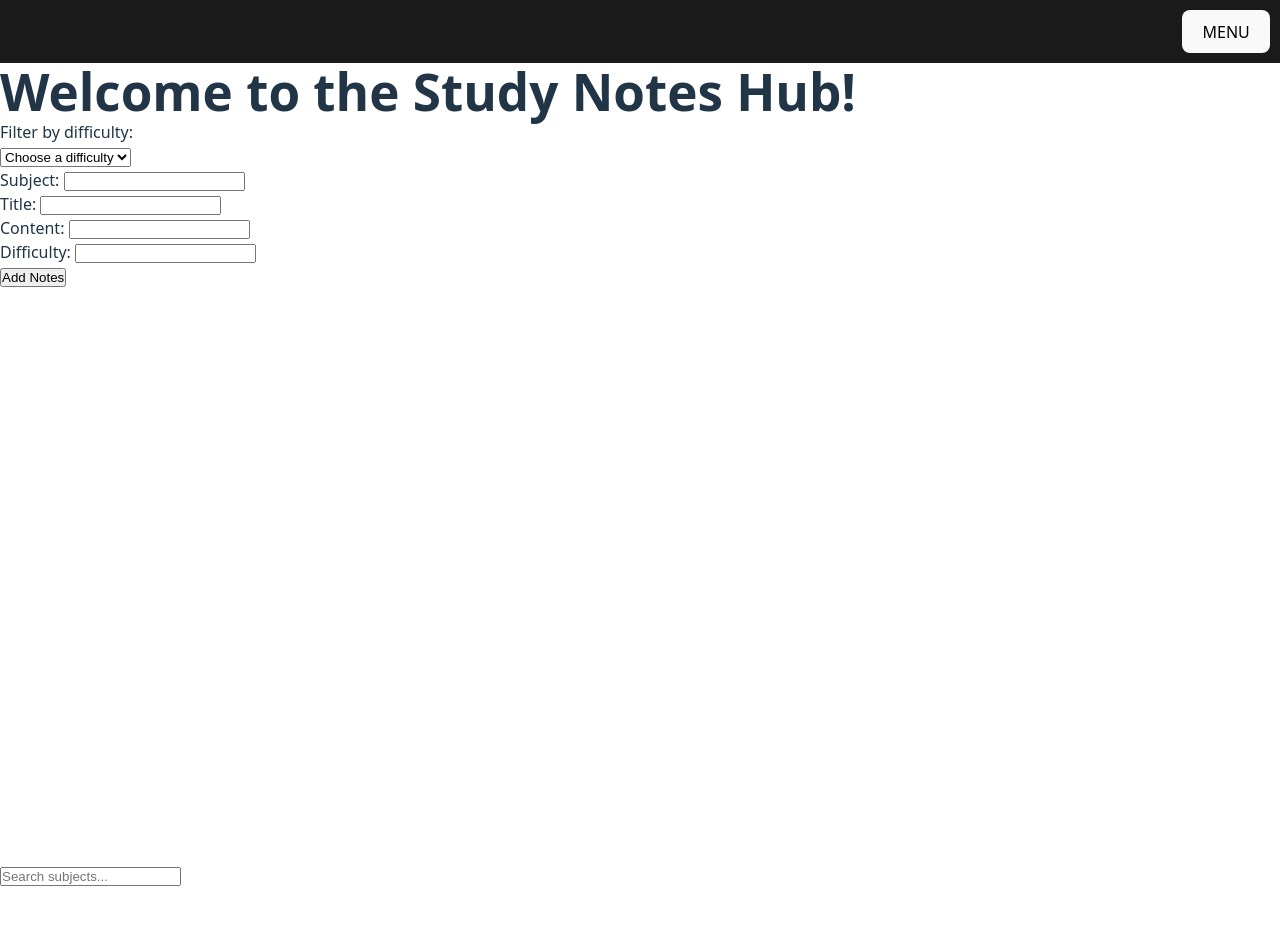
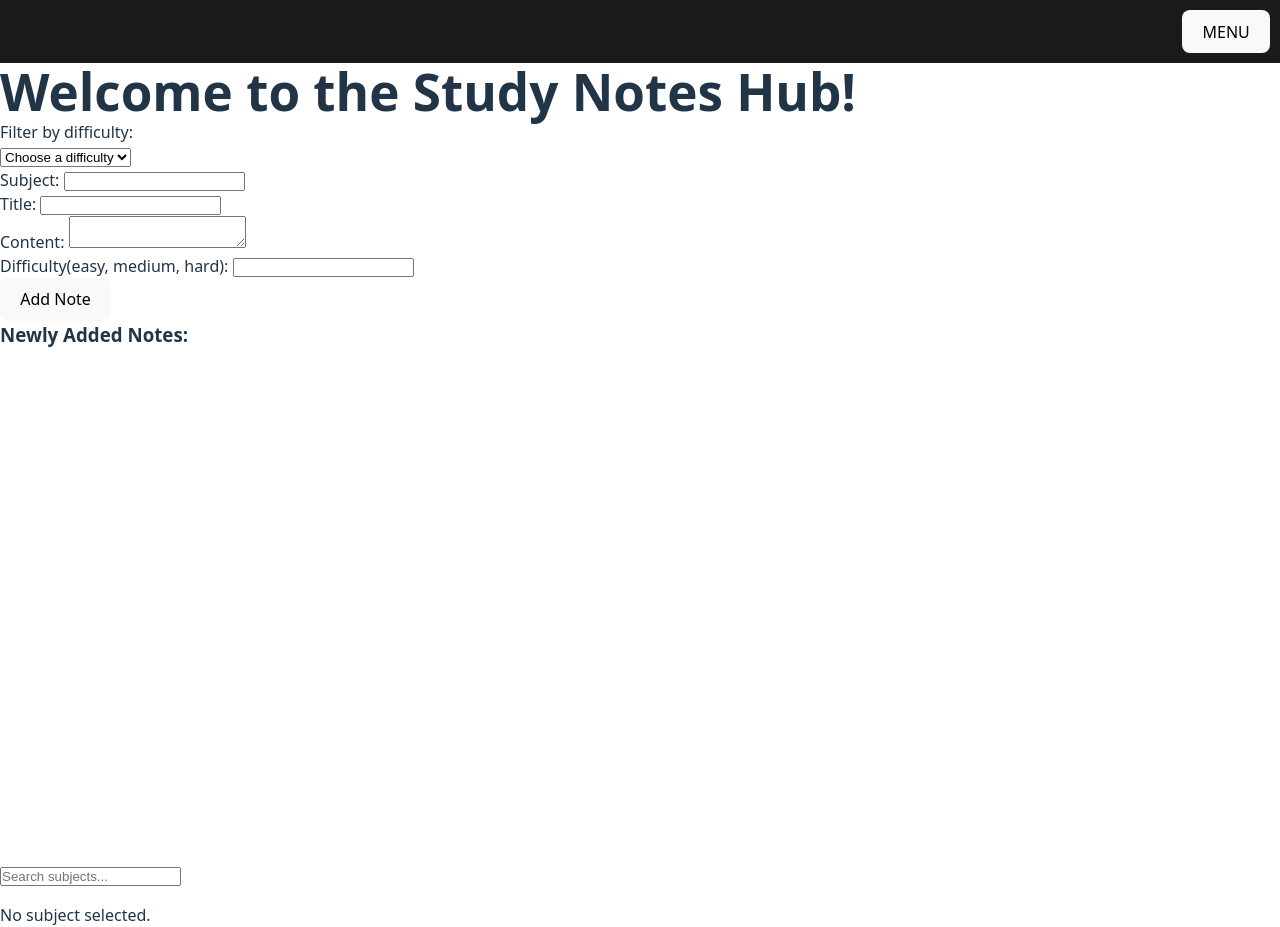
Before and after one commit to TapasPulis/Study-Notes-Hub, a React (Vite) app: page / in a window 1280 px wide. Before the commit the page ends 903 px from the top, so only its background shows below. Built offline with nearby package versions, Linux system fonts and the light colour scheme; the HTML template or start-up script is replaced by a standard one.

Commit message:
Completed the add notes feature

```diff
--- a/src/components/add.notes.component.tsx
+++ b/src/components/add.notes.component.tsx
@@ -1,21 +1,96 @@
+import React, { useState } from "react";
+import { notes } from "./data";
+import type { Note } from "./data";
+
 const AddNotes = () => {
+  const [notesList, setNotesList] = useState<Note[]>([]);
+  const [title, setTitle] = useState<string>("");
+  const [subject, setSubject] = useState<string>("");
+  const [content, setContent] = useState<string>("");
+  const [difficulty, setDifficulty] = useState<string>("");
+
+  const onSubmit = (event: React.FormEvent<HTMLFormElement>) => {
+    event.preventDefault();
+    const note: Note = {
+      id: notes.length + 1,
+      subject,
+      title,
+      content: <p>{content}</p>,
+      difficulty,
+    };
+    setNotesList([...notes, note]);
+  };
+
+  const handleSubjectChange = (event: React.ChangeEvent<HTMLInputElement>) => {
+    setSubject(event.target.value);
+  };
+
+  const handleTitleChange = (event: React.ChangeEvent<HTMLInputElement>) => {
+    setTitle(event.target.value);
+  };
+  const handleContentChange = (
+    event: React.ChangeEvent<HTMLTextAreaElement>
+  ) => {
+    setContent(event.target.value);
+  };
+  const handleDifficultyChange = (
+    event: React.ChangeEvent<HTMLInputElement>
+  ) => {
+    setDifficulty(event.target.value);
+  };
+  const filterNewNote = notesList.filter(
+    (note) => note.subject === `${subject}` // filters through notesList to find the subject that matches the subject entered in the form
+  );
+
   return (
     <div>
-      <form>
+      <form onSubmit={onSubmit}>
         <label htmlFor="subject">Subject: </label>
-        <input type="text" name="subject" id="subject" />
+        <input
+          type="text"
+          name="subject"
+          id="subject"
+          value={subject}
+          onChange={handleSubjectChange}
+        />
         <br />
         <label htmlFor="title">Title: </label>
-        <input type="text" name="title" id="title" />
+        <input
+          type="text"
+          name="title"
+          id="title"
+          value={title}
+          onChange={handleTitleChange}
+        />
         <br />
         <label htmlFor="content">Content: </label>
-        <input type="text" name="content" id="content" />
+        <textarea
+          name="content"
+          id="content"
+          value={content}
+          onChange={handleContentChange}
+        />
         <br />
-        <label htmlFor="difficulty">Difficulty: </label>
-        <input type="text" name="difficulty" id="difficulty" />
+        <label htmlFor="difficulty">Difficulty(easy, medium, hard): </label>
+        <input
+          type="text"
+          name="difficulty"
+          id="difficulty"
+          value={difficulty}
+          onChange={handleDifficultyChange}
+        />
         <br />
-        <input type="submit" value="Add Notes" />
+        <button type="submit">Add Note</button>
       </form>
+      <h3>Newly Added Notes:</h3>
+      <ul>
+        {filterNewNote.map((note) => (
+          <li key={note.id}>
+            <h4>{note.title}</h4>
+            <div>{note.content}</div>
+          </li>
+        ))}
+      </ul>
     </div>
   );
 };
--- a/src/components/dark.light.tsx
+++ b/src/components/dark.light.tsx
@@ -9,6 +9,8 @@ export default function ThemeToggle() {
   useEffect(() => {
     document.documentElement.setAttribute("data-theme", theme);
     localStorage.setItem("theme", theme);
+
+    document.title = `Theme: ${theme}`;
   }, [theme]);
 
   const toggleTheme = () => {
--- a/src/components/data.tsx
+++ b/src/components/data.tsx
@@ -1,6 +1,7 @@
 import type { JSX } from "react";
 
-type Note = {
+export type Note = {
+  id: number;
   subject: string;
   title: string;
   content: JSX.Element;
@@ -9,6 +10,7 @@ type Note = {
 
 export const notes: Note[] = [
   {
+    id: 1,
     subject: "Maths",
     title: "Maths Notes",
     content: (
@@ -45,6 +47,7 @@ export const notes: Note[] = [
     difficulty: "hard",
   },
   {
+    id: 2,
     subject: "English",
     title: "English Notes",
     content: (
@@ -92,6 +95,7 @@ export const notes: Note[] = [
     difficulty: "easy",
   },
   {
+    id: 3,
     subject: "History",
     title: "History Notes",
     content: (
@@ -141,6 +145,7 @@ export const notes: Note[] = [
     difficulty: "normal",
   },
   {
+    id: 4,
     subject: "Science",
     title: "Science Notes",
     content: (
--- a/src/components/difficulty.filter.component.tsx
+++ b/src/components/difficulty.filter.component.tsx
@@ -45,17 +45,18 @@ const DifficultyFilter = () => {
             <p>Sorry. There are no notes that match this difficulty</p>
           </>
         ) : (
-          filterNotes.map((note) => (
-            <>
-              <p>
-                Showing {filterNotes.length} of {notes.length} notes
-              </p>
-              <h3>Notes for {selectedDifficulty} level:</h3>
-              <div key={note.title}>{note.content}</div>
-            </>
-          )) /* If a difficulty is selected we check if the filterNotes array is empty
+          <>
+            <p>
+              Showing {filterNotes.length} of {notes.length} notes
+            </p>
+            <h3>Notes for {selectedDifficulty} level:</h3>
+            {filterNotes.map((note) => (
+              <div key={note.id}>{note.content}</div>
+            ))}
+            {/* If a difficulty is selected we check if the filterNotes array is empty
       if it is then that means that there were no difficulty matches. If the array isn't empty
-      then there were difficulty matches so map through the filterNotes array to render them*/
+      then there were difficulty matches so map through the filterNotes array to render them*/}
+          </>
         ))}
     </div>
   );
--- a/src/components/search.notes.tsx
+++ b/src/components/search.notes.tsx
@@ -1,3 +1,4 @@
+import { useState } from "react";
 import EnglishPage from "../pages/english.page";
 import HistoryPage from "../pages/history.page";
 import MathsPage from "../pages/maths.page";
@@ -9,21 +10,20 @@ type Subject = {
 };
 
 const subjects: Subject[] = [
-  { name: "english", Component: EnglishPage },
-  { name: "history", Component: HistoryPage },
-  { name: "maths", Component: MathsPage },
-  { name: "science", Component: SciencePage },
+  { name: "English", Component: EnglishPage },
+  { name: "History", Component: HistoryPage },
+  { name: "Maths", Component: MathsPage },
+  { name: "Science", Component: SciencePage },
 ];
-
-import { useState } from "react";
 
 const SubjectSearch = () => {
   const [search, setSearch] = useState("");
-  const [selected, setSelected] = useState<Subject | null>(null);
 
-  const filteredSubjects = subjects.filter((subject) =>
-    subject.name.toLowerCase().includes(search.toLowerCase())
+  const match = subjects.find(
+    (subject) => subject.name.toLowerCase() === search.toLowerCase()
   );
+
+  const SelectedComponent = match?.Component ?? null;
 
   return (
     <div>
@@ -33,17 +33,18 @@ const SubjectSearch = () => {
         value={search}
         onChange={(e) => {
           setSearch(e.target.value);
-          setSelected(null);
         }}
       />
 
       {search && (
         <ul>
-          {filteredSubjects.map((subject) => (
+          {subjects
+            .filter((s) => s.name.toLowerCase().includes(search.toLowerCase()))
+            .map((subject) => (
               <li
                 key={subject.name}
                 style={{ cursor: "pointer" }}
-              onClick={() => setSelected(subject)}
+                onClick={() => setSearch(subject.name)}
               >
                 {subject.name}
               </li>
@@ -52,7 +53,11 @@ const SubjectSearch = () => {
       )}
 
       <div style={{ marginTop: "1rem" }}>
-        {selected && <selected.Component />}
+        {SelectedComponent ? (
+          <SelectedComponent />
+        ) : (
+          <p>No subject selected.</p>
+        )}
       </div>
     </div>
   );
--- a/src/layouts/main.layout.tsx
+++ b/src/layouts/main.layout.tsx
@@ -3,7 +3,6 @@ import Sidebar from "../components/sidebar.component";
 import BackToTop from "../components/back.to.top.component";
 import { useRef } from "react";
 import SubjectSearch from "../components/search.notes";
-import AddNotes from "../components/add.notes.component";
 
 const MainLayout = () => {
   const topRef = useRef<HTMLDivElement | null>(null);
@@ -13,7 +12,6 @@ const MainLayout = () => {
       <Sidebar />
       <main>
         <Outlet />
-        <AddNotes />
       </main>
       <BackToTop topRef={topRef} /> {/* Passing the ref as a prop*/}
       <SubjectSearch />
--- a/src/pages/home.page.tsx
+++ b/src/pages/home.page.tsx
@@ -1,3 +1,4 @@
+import AddNotes from "../components/add.notes.component";
 import DifficultyFilter from "../components/difficulty.filter.component";
 
 const HomePage = () => {
@@ -5,6 +6,7 @@ const HomePage = () => {
     <div>
       <h1>Welcome to the Study Notes Hub!</h1>
       <DifficultyFilter />
+      <AddNotes />
     </div>
   );
 };
```
Lines whose indentation alone changed are shown as unchanged.
